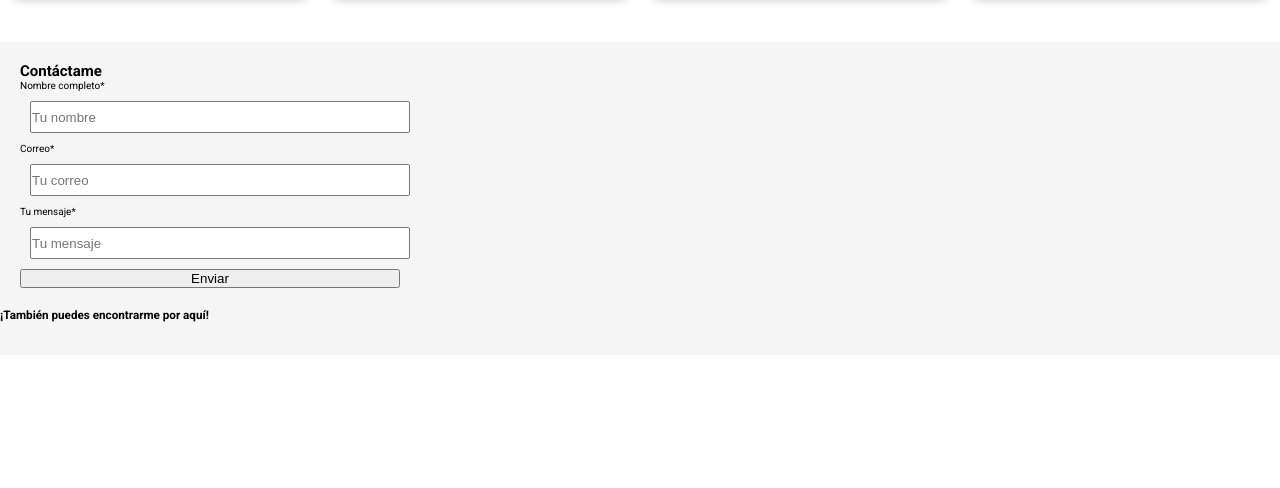
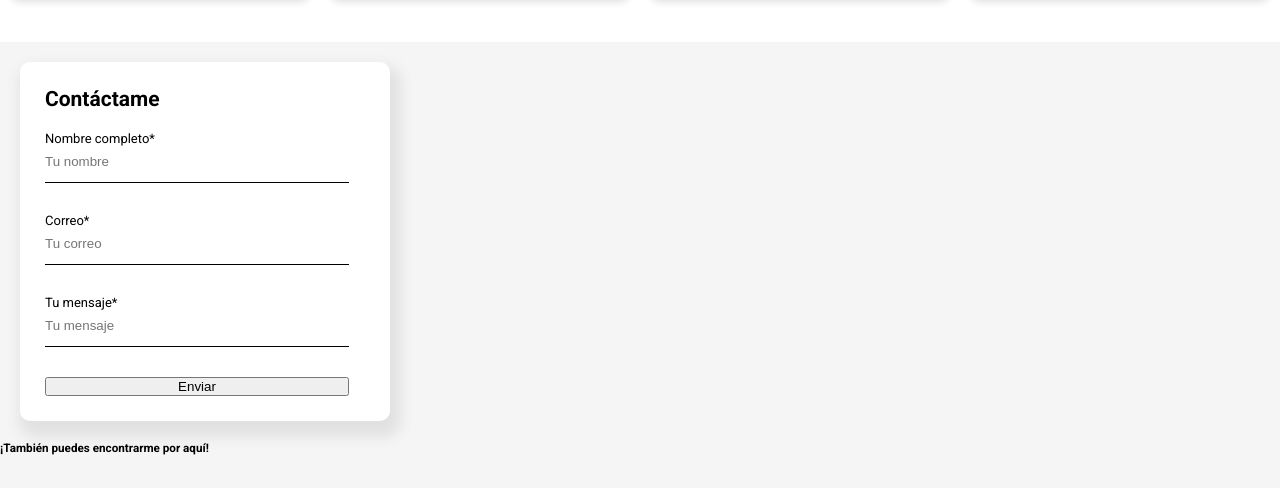
Before and after one commit to Versallesz/Versallesz.github.io, a plain HTML site: page index.html in a window 1280 px wide. Shown: the part 1565-2053 px from the top of the page. Before the commit the page ends 1920 px from the top, so only its background shows below. Drawn offline with Linux system fonts and the light colour scheme.

Commit message:
cambios en formulario, agregada seccion redes

```diff
--- a/css/styles.css
+++ b/css/styles.css
@@ -185,18 +185,40 @@ main {
 }
 
 .formulario {
-  min-width: 300px;
-  max-width: 400px;
+  max-width: 370px;
+  padding: 25px;
   justify-content: center;
   align-items: center;
+  background-color: white;
+  border-radius: 10px;
+  -webkit-box-shadow: 5px 10px 14px 6px #e2e1e1;
+  box-shadow: 5px 10px 14px 6px #e2e1e1;
+}
+.formulario h2 {
+  font-size: 2.1rem;
+}
+
+.formulario label {
+  display: flex;
+  flex-wrap: wrap;
+  margin: 20px 0;
 }
 
 .form--input {
   width: 95%;
-  height: 32px;
-  margin: 1rem;
+  height: 42px;
+  margin: 1rem 0;
+  outline: none;
+  border: none;
+  background-color: white;
+  border-bottom: 1px solid black;
 }
-
+label span {
+  position: absolute;
+  font-size: 1.3rem;
+}
 .btn-enviar {
   width: 95%;
 }
+
+/****REDES****/
--- a/index.html
+++ b/index.html
@@ -94,18 +94,21 @@
                     <h2>Contáctame</h2>
 
                     <label for="nombre">
+
+                        <input type="text" id="nombre" class="form--input" autocomplete="name" placeholder="Tu nombre" required>
                         <span>Nombre completo*</span>
-                        <input type="text" id="nombre" class="form--input" autocomplete="name" placeholder="Tu nombre" required>
                     </label>
 
                     <label for="correo">
+
+                        <input type="email" id="correo" class="form--input" autocomplete="email" placeholder="Tu correo" required>
                         <span>Correo*</span>
-                        <input type="email" id="correo" class="form--input" autocomplete="email" placeholder="Tu correo" required>
                     </label>
 
                     <label for="mensaje">
+
+                        <input type="text" id="mensaje" class="form--input" placeholder="Tu mensaje" required>
                         <span>Tu mensaje*</span>
-                        <input type="text" id="mensaje" class="form--input" placeholder="Tu mensaje" required>
                     </label>
                     <input type="submit" class="btn-enviar" value="Enviar">
                 </form>
```
